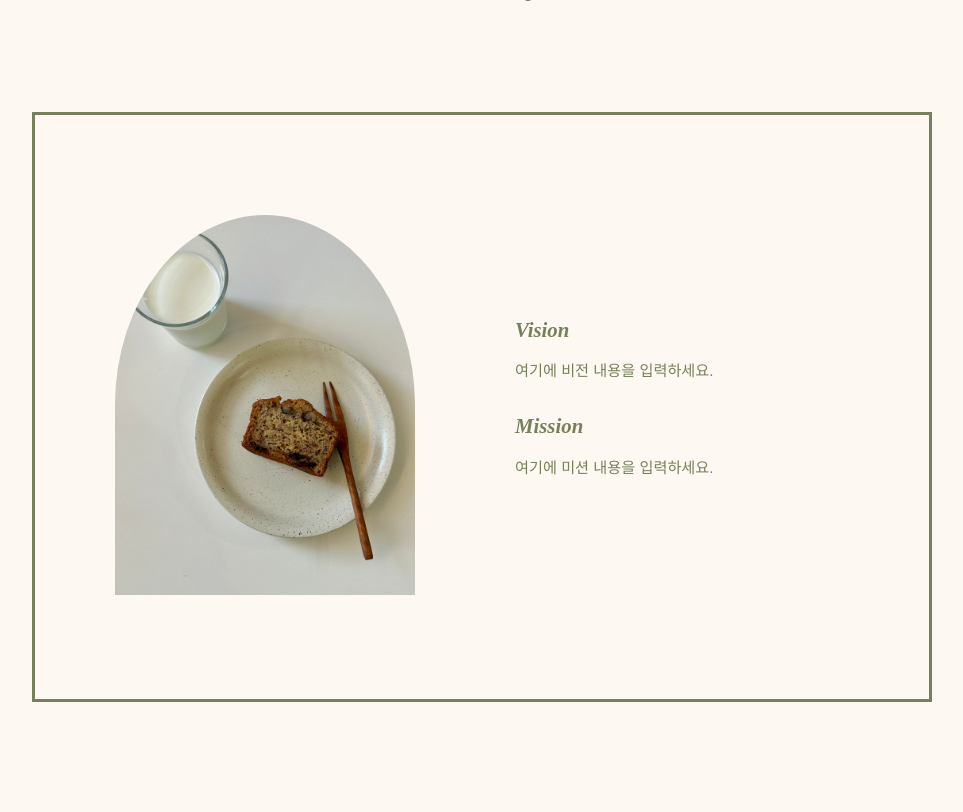
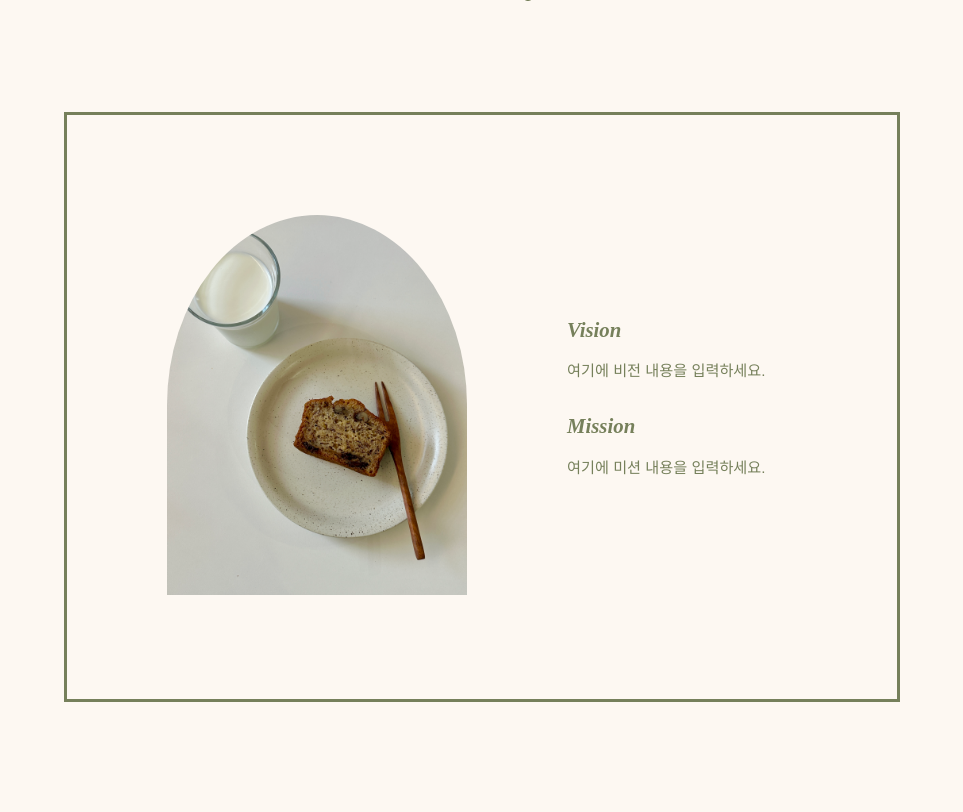
Before and after one commit to moonmin76/horneado, a Flask app: page /info in a window 1280 px wide. Shown: the part 85-897 px from the top of the page, without its empty margins (158-1121 px from the left). Run offline with Flask 3, Linux system fonts and the light colour scheme; some web fonts are replaced.

Commit message:
Update style.css

```diff
--- a/static/style.css
+++ b/static/style.css
@@ -193,7 +193,7 @@ nav {
   display: flex;
   gap: 100px;              /* ← 사진과 텍스트 사이 간격 */
   align-items: center;
-  max-width: 30000px;       /* ← 박스 가로 크기 */
+  width: 70%;  /* ← 화면 꽉 채워요 */
   margin: 0 auto;         /* ← 가운데 정렬 */
   border: 3px solid #76805b;  /* ← 선 굵기 | 선 색 */
   border-radius: 0px;    /* ← 모서리 둥글기, 0이면 사각형 */
@@ -227,14 +227,6 @@ nav {
   font-size: 0.95rem;
 }
 
-.info-image {
-  margin-left: -20px;   /* ← 사진 오른쪽으로, 클수록 더 오른쪽 */
-}
-
-.info-text {
-  margin-right: 40px;  /* ← 글씨 왼쪽으로, 클수록 더 왼쪽 */
-}
-
 /* 모바일 반응형 */
 @media (max-width: 768px) {
   .logo {
```
